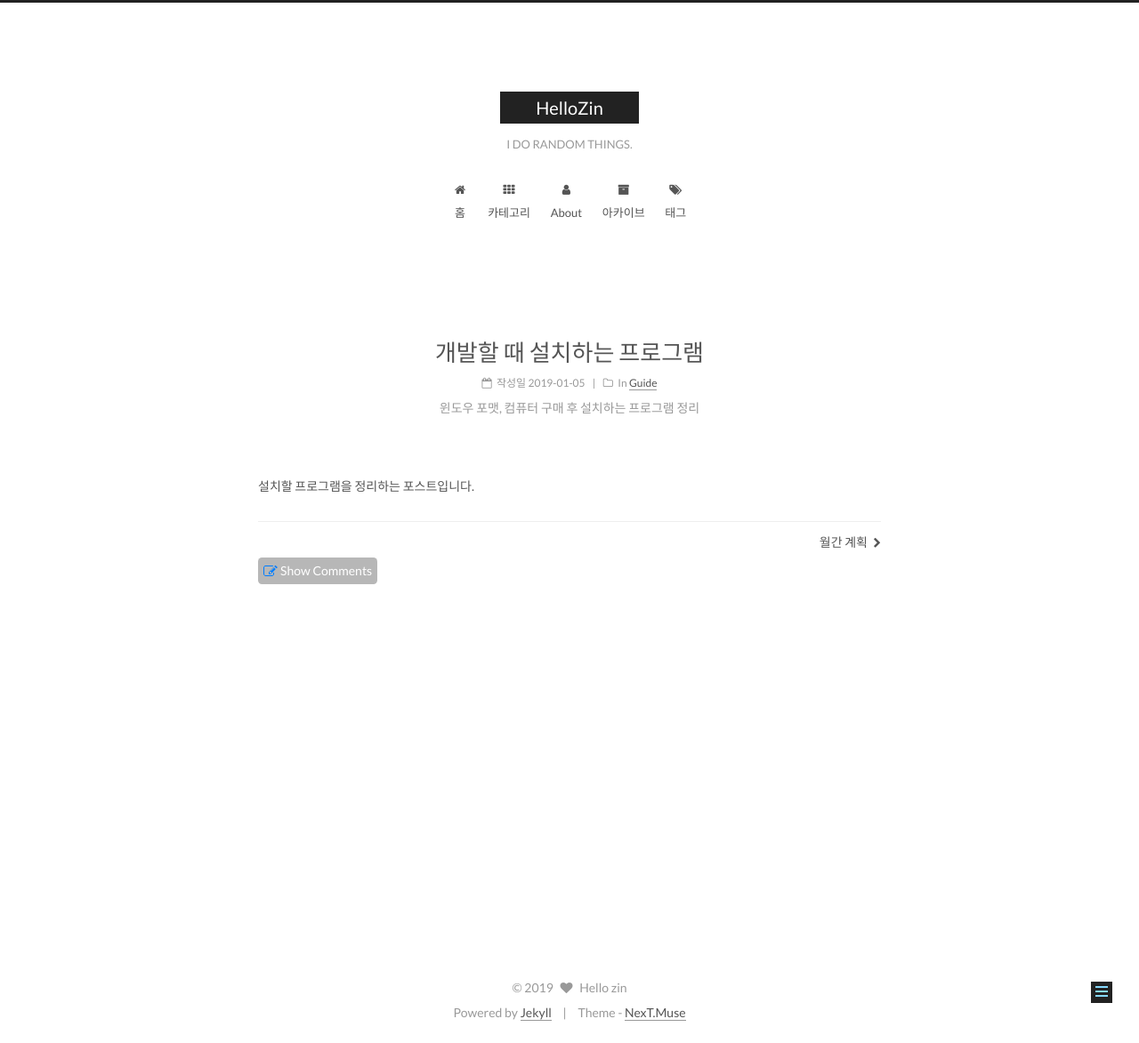
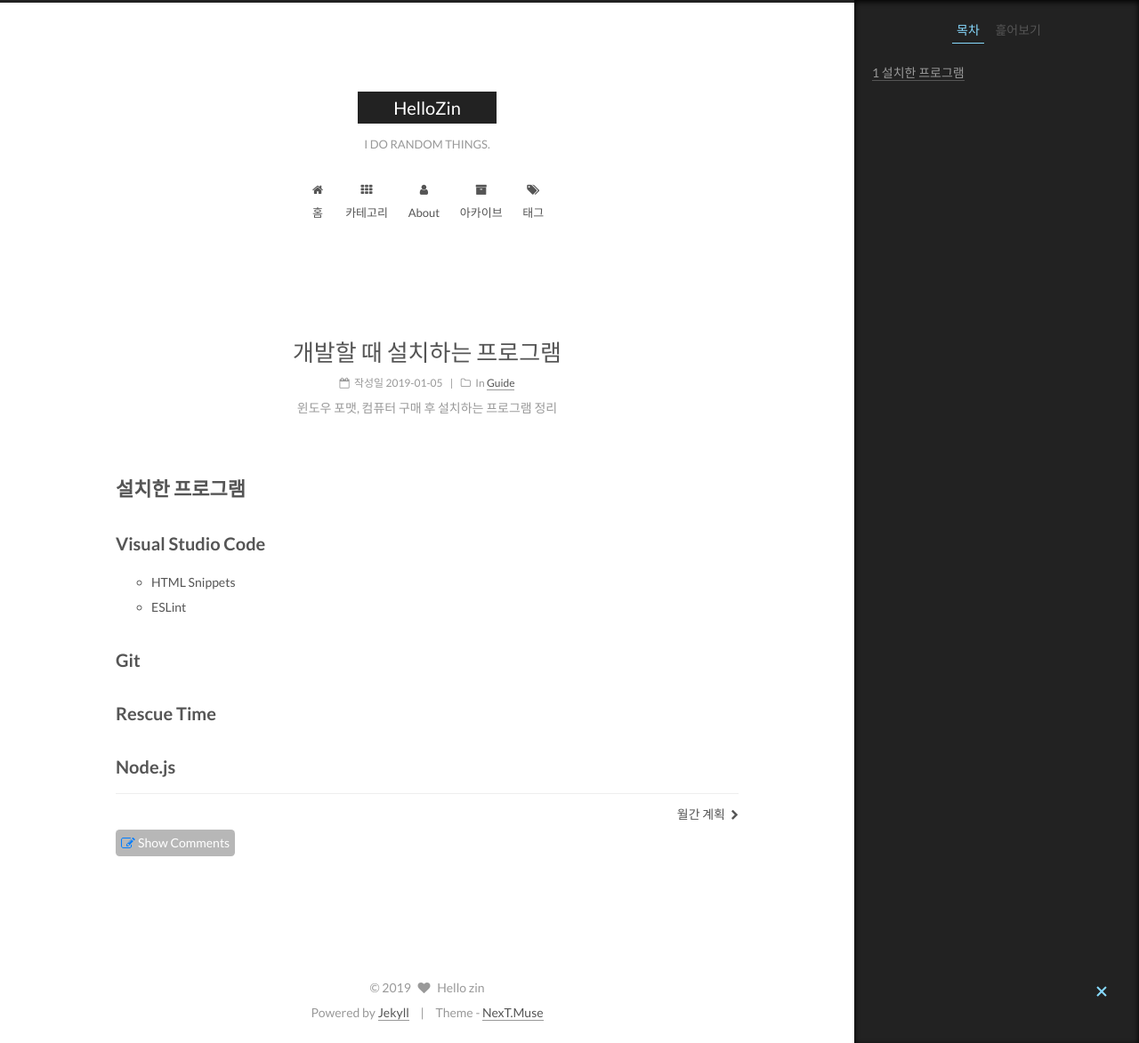
Before and after one commit to hellozin/hellozin.github.io, a Jekyll site: the page built from _posts/2019-01-05-TODO_Install.md, in a window 1280 px wide and 1173 px high. Shown: the whole window at 89% size. Built offline with Jekyll 4.4.1, drawn with Linux system fonts in a browser that asks for light colours.

Commit message:
설치한 프로그램 추가

```diff
--- a/_posts/2019-01-05-TODO_Install.md
+++ b/_posts/2019-01-05-TODO_Install.md
@@ -4,5 +4,15 @@ description: 윈도우 포맷, 컴퓨터 구매 후 설치하는 프로그램
 categories:
  - Guide
 ---
+# 설치한 프로그램
 
-설치할 프로그램을 정리하는 포스트입니다.
+## Visual Studio Code
+
+- HTML Snippets
+- ESLint
+
+## Git
+
+## Rescue Time
+
+## Node.js
```
